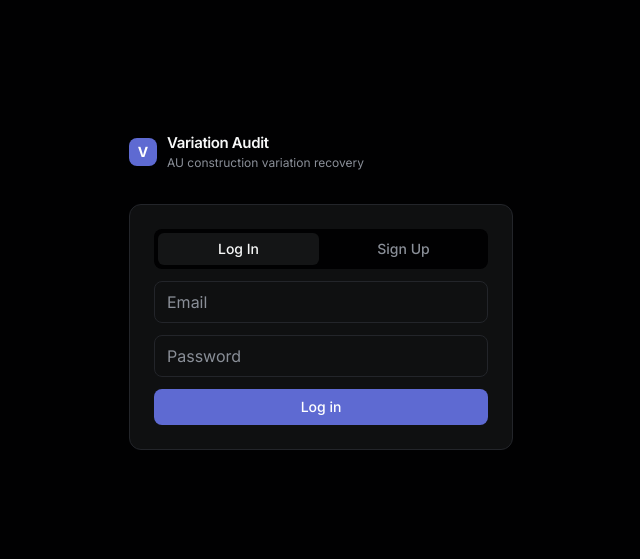
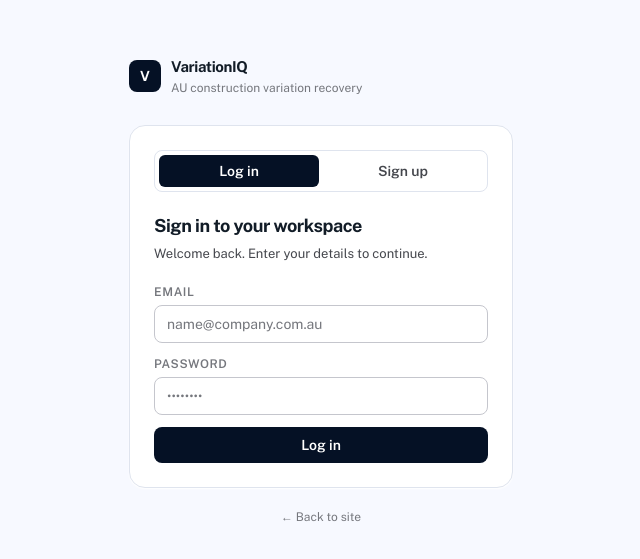
Before and after one commit to nochatom/variation-audit, a Next.js app in the folder frontend/: page /login in a window 1280 px wide. Shown: the part 109-668 px from the top of the page, without its empty margins (319-959 px from the left). Built offline with nearby package versions, Linux system fonts and the light colour scheme; no server answers.

Commit message:
Convert Login/Sign Up to Ironclad design system (matches app); landing unchanged

```diff
--- a/frontend/app/login/page.tsx
+++ b/frontend/app/login/page.tsx
@@ -1,6 +1,7 @@
 "use client";
 
 import { useState } from "react";
+import Link from "next/link";
 import { useRouter } from "next/navigation";
 import { api, setToken, setCompanyId } from "@/lib/api";
 
@@ -34,45 +35,68 @@
   }
 
   return (
-    <main className="flex min-h-screen items-center justify-center px-4">
+    <main className="flex min-h-screen items-center justify-center bg-ip-bg px-4 font-ip text-ip-ink">
       <div className="w-full max-w-sm">
-        <div className="mb-8 flex items-center gap-2.5">
-          <span className="grid h-7 w-7 place-items-center rounded-md bg-primary text-sm font-bold text-white">
-            V
-          </span>
+        <div className="mb-7 flex items-center gap-2.5">
+          <span className="grid h-8 w-8 place-items-center rounded-md bg-ip-navy text-sm font-bold text-white">V</span>
           <div>
-            <h1 className="text-[15px] font-semibold tracking-tight">Variation Audit</h1>
-            <p className="text-[12px] text-ink-subtle">AU construction variation recovery</p>
+            <h1 className="text-[15px] font-bold tracking-tight text-ip-ink">VariationIQ</h1>
+            <p className="text-[12px] text-ip-ink-3">AU construction variation recovery</p>
           </div>
         </div>
 
-        <form onSubmit={submit} className="va-panel space-y-3 p-6">
-          <div className="flex gap-1 rounded-md bg-canvas p-1 text-sm">
+        <div className="ip-card-lg p-6">
+          <div className="mb-5 flex gap-1 rounded-md border border-ip-line bg-ip-card p-1 text-sm">
             {(["login", "signup"] as const).map((m) => (
-              <button key={m} type="button" onClick={() => setMode(m)}
-                className={`flex-1 rounded-sm py-1.5 font-medium capitalize transition-colors ${
-                  mode === m ? "bg-surface-2 text-ink" : "text-ink-subtle hover:text-ink"
-                }`}>
+              <button
+                key={m}
+                type="button"
+                onClick={() => { setMode(m); setError(null); }}
+                className={`flex-1 rounded-sm py-1.5 font-semibold transition-colors ${
+                  mode === m ? "bg-ip-navy text-white" : "text-ip-ink-2 hover:text-ip-ink"
+                }`}
+              >
                 {m === "login" ? "Log in" : "Sign up"}
               </button>
             ))}
           </div>
 
-          {mode === "signup" && (
-            <input className="va-input" placeholder="Organization name"
-              value={orgName} onChange={(e) => setOrgName(e.target.value)} required />
-          )}
-          <input className="va-input" type="email" placeholder="Email"
-            value={email} onChange={(e) => setEmail(e.target.value)} required />
-          <input className="va-input" type="password" placeholder="Password"
-            value={password} onChange={(e) => setPassword(e.target.value)} required />
+          <h2 className="mb-1 text-lg font-bold tracking-tight text-ip-ink">
+            {mode === "login" ? "Sign in to your workspace" : "Create your workspace"}
+          </h2>
+          <p className="mb-5 text-[13px] text-ip-ink-2">
+            {mode === "login" ? "Welcome back. Enter your details to continue." : "Set up your organization to start recovering variations."}
+          </p>
 
-          {error && <p className="text-sm text-red-400">{error}</p>}
+          <form onSubmit={submit} className="space-y-3">
+            {mode === "signup" && (
+              <div>
+                <label className="ip-label mb-1 block">Organization name</label>
+                <input className="ip-input" placeholder="e.g. Harbourside Electrical Pty Ltd" value={orgName} onChange={(e) => setOrgName(e.target.value)} required />
+              </div>
+            )}
+            <div>
+              <label className="ip-label mb-1 block">Email</label>
+              <input className="ip-input" type="email" placeholder="name@company.com.au" value={email} onChange={(e) => setEmail(e.target.value)} required />
+            </div>
+            <div>
+              <label className="ip-label mb-1 block">Password</label>
+              <input className="ip-input" type="password" placeholder="••••••••" value={password} onChange={(e) => setPassword(e.target.value)} required />
+            </div>
 
-          <button disabled={busy} className="va-btn-primary w-full">
-            {busy ? "…" : mode === "login" ? "Log in" : "Create account"}
-          </button>
-        </form>
+            {error && (
+              <p className="rounded-md border border-ip-risk/30 bg-ip-risk-bg px-3 py-2 text-sm font-medium text-ip-risk">{error}</p>
+            )}
+
+            <button disabled={busy} className="btn-navy w-full">
+              {busy ? "Please wait…" : mode === "login" ? "Log in" : "Create account"}
+            </button>
+          </form>
+        </div>
+
+        <div className="mt-5 text-center text-[12px] text-ip-ink-3">
+          <Link href="/landing" className="hover:text-ip-ink">← Back to site</Link>
+        </div>
       </div>
     </main>
   );
```
